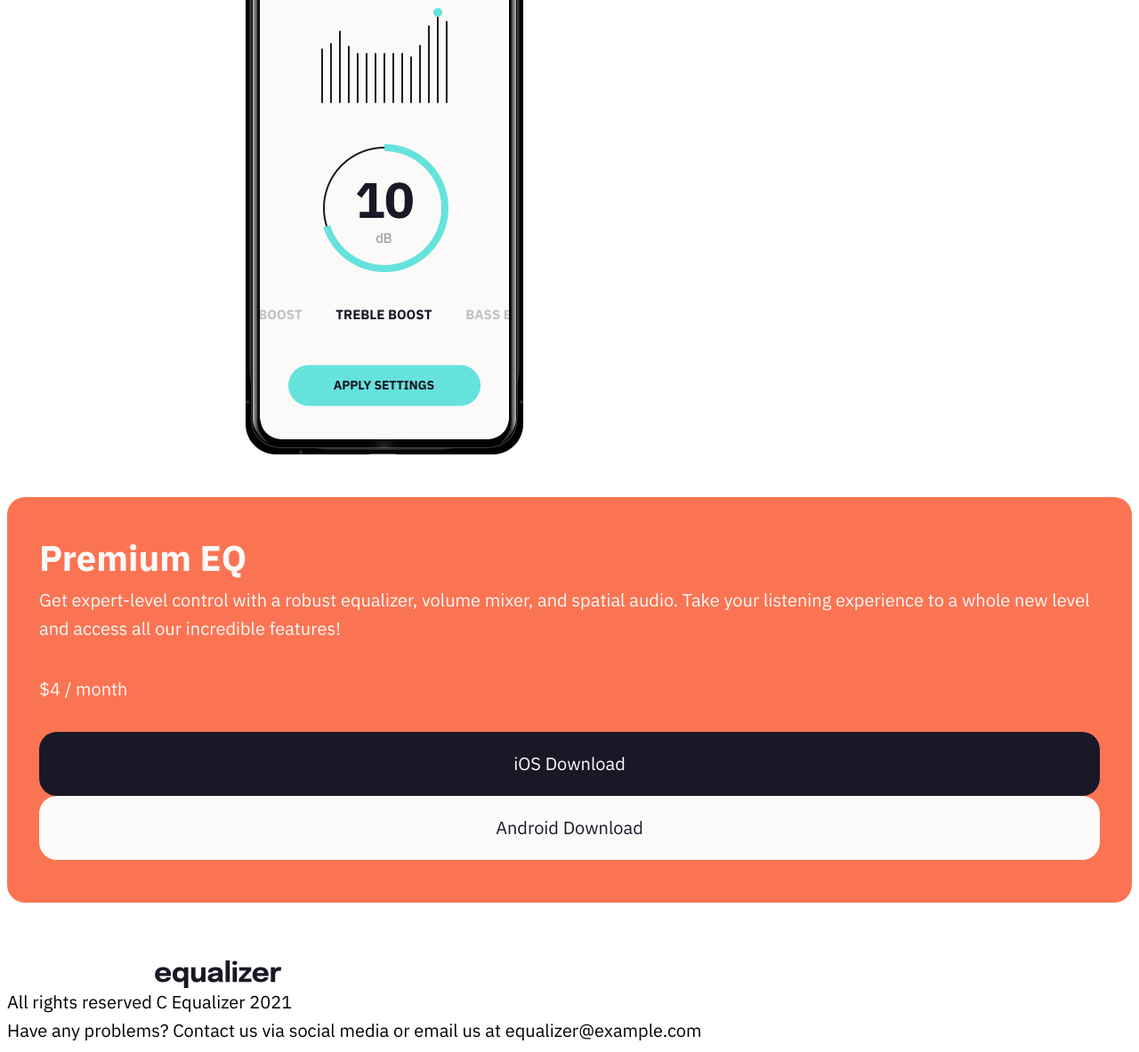
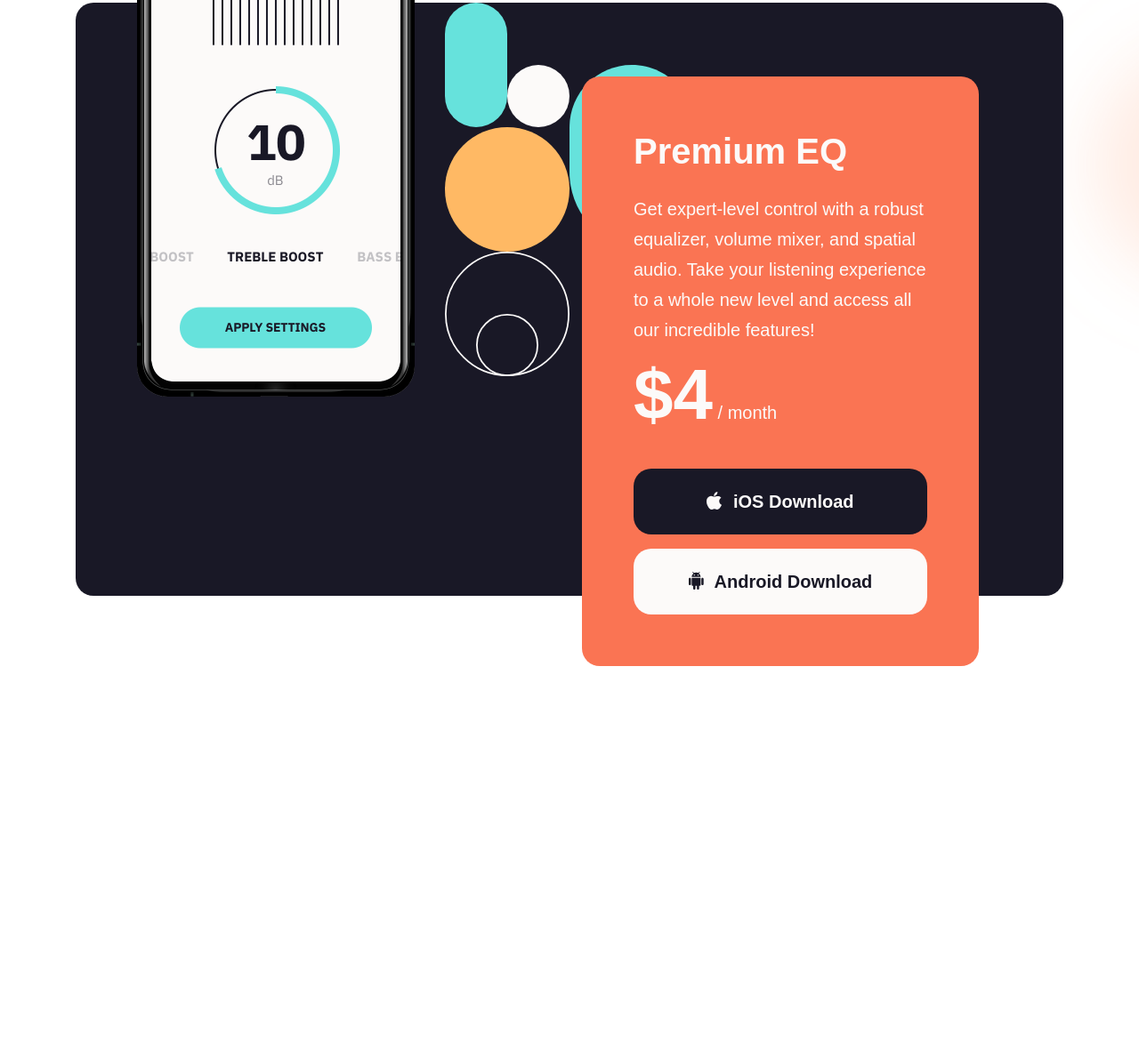
Before and after one commit to gian-ancheta/equalizer-landing-page, a plain HTML site: page index.html in a window 1280 px wide. Shown: the part 807-1990 px from the top of the page at 89% size. After the commit the page ends 1556 px from the top, so only its background shows below. Drawn offline with Linux system fonts and the light colour scheme.

Commit message:
backgrounds, source order, footer, markup, fonts

```diff
--- a/index.html
+++ b/index.html
@@ -2,83 +2,48 @@
 <html lang="en">
 <head>
   <meta charset="UTF-8">
+  <meta http-equiv="X-UA-Compatible" content="IE=edge">
   <meta name="viewport" content="width=device-width, initial-scale=1.0">
-  <link rel="icon" type="image/png" sizes="32x32" href="./assets/favicon-32x32.png">
-  <link rel="preconnect" href="https://fonts.googleapis.com">
-  <link rel="preconnect" href="https://fonts.gstatic.com" crossorigin>
-  <link href="https://fonts.googleapis.com/css2?family=IBM+Plex+Sans:wght@400;700&display=swap" rel="stylesheet">
   <link rel="stylesheet" href="styles/styles.css">
-  <title>Frontend Mentor | Equalizer landing page</title>
+  <title>Frontend mentor | Equalizer landing page</title>
 </head>
 <body>
-
-  <header class="logo">
-    <div class="logo__image"></div>
+  <header>
+    <div class="logo"></div>
   </header>
-
+  <section class="hero">
     <h1 class="hero__heading">
-    We make your music sound extraordinary.
+      We make your sound extraordinary.
     </h1>
-
     <p class="hero__body">
       A system audio equalizer specifically designed for Android and iOS. Freely tune the way your music sounds with a professional grade parametric EQ & volume mixer. Control bass, mids, treble, gain control, reverb, and more!
     </p>
-
-  <div class="illustration"></div>
+  </section>
 
 
 
 
-
+  <section class="pricing-container">
+    <div class="pricing__illustration"></div>
     <article class="pricing">
-
       <h2 class="pricing__heading">
         Premium EQ
       </h2>
-
       <p class="pricing__body">
         Get expert-level control with a robust equalizer, volume mixer, and spatial audio. Take your listening experience to a whole new level and access all our incredible features!
       </p>
-
       <p class="pricing__price">
-      $4 / month
+        <span class="price-amount">$4</span> / month
       </p>
-
-    <a class="cta cta--primary" href="">
+      <a class="cta cta--primary pricing__cta-ios" href="">
+        <div class="apple-logo"></div>
         iOS Download
       </a>
-
-    <a class="cta cta--secondary" href="">
+      <a class="cta cta--secondary pricing__cta-android" href="">
+        <div class="android-logo"></div>
         Android Download
       </a>
-
     </article>
-
-
-
-
-
-  <footer>
-
-    <div class="logo">
-      <div class="logo__image"></div>
-    </div>
-
-    <p>
-      All rights reserved C Equalizer 2021
-    </p>
-
-    <p>
-      Have any problems? Contact us via social media or email us at <span>equalizer@example.com</span>
-    </p>
-
-    <section class="socmeds">
-      <div class="socmed"></div>
-      <div class="socmed"></div>
-      <div class="socmed"></div>
   </section>
-
-  </footer>
-
 </body>
 </html>
--- a/styles/styles.css
+++ b/styles/styles.css
@@ -1,4 +1,4 @@
-/* Generic */
+/* Box sizing */
 
 html {
   box-sizing: border-box;
@@ -10,8 +10,36 @@ html {
   box-sizing: inherit;
 }
 
-body
-h1, p {
+
+
+
+
+
+
+
+
+
+/* Generic */
+
+body {
+  background: url(../assets/bg-main-mobile.png) no-repeat 8em -8em / contain;
+}
+
+@media screen and (min-width: 769px) {
+  body {
+    background: url(../assets/bg-main-tablet.png) no-repeat -10em -15em / contain;
+  }
+}
+
+@media screen and (min-width: 1201px) {
+  body {
+    background: url(../assets/bg-main-desktop.png) no-repeat 12em -12em / cover;
+  }
+}
+
+body,
+h1,
+p {
   margin: 0;
 }
 
@@ -24,31 +52,45 @@ h1, p {
 
 
 
-/* Base text */
+/* Text */
 
 html {
-  font-family: 'IBM Plex Sans', sans-serif;
-  font-weight: 400;
-  line-height: 1.6;
+  font: 400 16px / 26px sans-serif;
 }
 
-@media screen and (min-width: 481px) {
+h1 {
+  font: 700 40px / 48px sans-serif;
+}
 
+h2 {
+  font: 700 32px / 40px sans-serif;
 }
 
 @media screen and (min-width: 769px) {
   html {
-    font-size: 1.125rem;
+    font: 400 18px / 28px sans-serif;
   }
-}
 
-@media screen and (min-width: 1025px) {
+  h1 {
+    font: 700 64px / 64px sans-serif;
+  }
 
+  h2 {
+    font: 700 32px / 40px sans-serif;
+  }
 }
 
 @media screen and (min-width: 1201px) {
   html {
-    font-size: 1.25rem;
+    font: 400 20px / 34px sans-serif;
+  }
+
+  h1 {
+    font: 700 88 / 88px sans-serif;
+  }
+
+  h2 {
+    font: 700 40px / 52px sans-serif;
   }
 }
 
@@ -61,81 +103,24 @@ html {
 
 
 
-/* Heading and subheadings */
+/* Header */
 
-h1, h2, h3, h4, h5, h6 {
-  font-size: 2.5rem;
-  font-weight: 700;
-  line-height: 1;
-}
-
-h2 {
-  font-size: 2rem;
-}
-
-@media screen and (min-width: 481px) {
-
+.logo {
+  width: 146px;
+  height: 32px;
+  margin: 40px 0 64px 24px;
+  background: url(../assets/logo.svg) no-repeat center / contain;
 }
 
 @media screen and (min-width: 769px) {
-  h1, h2, h3, h4, h5, h6 {
-    font-size: 3.5rem;
-  }
-
-  h2 {
-    font-size: 1.7rem;
+  .logo {
+    margin: 60px 0 95px 40px;
   }
 }
 
-@media screen and (min-width: 1025px) {
-
-}
-
 @media screen and (min-width: 1201px) {
-  h1, h2, h3, h4, h5, h6 {
-    font-size: 4.4rem;
-  }
-
-  h2 {
-    font-size: 2rem;
-  }
-}
-
-
-
-
-
-
-
-
-
-
-/* Logo */
-
-.logo__image {
-  width: 146px;
-  height: 32px;
-  background: url(../assets/logo.svg) no-repeat center / contain;
-  margin: 40px 0 0 24px;
-}
-
-@media screen and (min-width: 481px) {
-
-}
-
-@media screen and (min-width: 769px) {
-  .logo__image {
-    margin: 60px 0 0 40px;
-  }
-}
-
-@media screen and (min-width: 1025px) {
-
-}
-
-@media screen and (min-width: 1201px) {
-  .logo__image {
-    margin: 60px 0 0 164px;
+  .logo {
+    margin: 60px 0 127px 164px;
   }
 }
 
@@ -152,48 +137,35 @@ h2 {
 
 .hero__heading {
   max-width: 327px;
-  margin: 64px 24px 0;
+  margin: 0 auto 20px 24px;
 }
 
 .hero__body {
   max-width: 327px;
-  margin: auto;
-  margin: 20px 24px 0;
-}
-
-@media screen and (min-width: 481px) {
-
-}
-
-@media screen and (min-width: 481px) {
-
+  margin: 0 auto 166px 24px;
 }
 
 @media screen and (min-width: 769px) {
   .hero__heading {
     max-width: 520px;
-    margin: 94px 0 0 40px;
+    margin: 0 0 28px 40px;
   }
 
   .hero__body {
     max-width: 514px;
-    margin: 28px 0 0 40px;
+    margin: 0 0 249px 40px;
   }
-}
-
-@media screen and (min-width: 1025px) {
-
 }
 
 @media screen and (min-width: 1201px) {
   .hero__heading {
     max-width: 1015px;
-    margin: 164px 0 0 164px;
+    margin: 0 0 40px 164px;
   }
 
   .hero__body {
     max-width: 825px;
-    margin: 40px 0 0 164px;
+    margin: 0 0 321px 164px;
   }
 }
 
@@ -206,36 +178,94 @@ h2 {
 
 
 
-/* Illustration */
+/* Pricing */
 
-.illustration {
+.pricing-container{
+  max-width: 375px;
+  padding: 380px 0 0 0;
+  background: url(../assets/bg-pattern-2.svg) no-repeat top / 280px 420px, linear-gradient(#191826, #191826);
+  border-radius: 1em;
+}
+
+.pricing__illustration {
   width: 208px;
   height: 430px;
+  margin: -30rem auto 48px;
   background: url(../assets/illustration-app.png) no-repeat center / contain;
-  margin: 68px auto 0;
 }
 
-@media screen and (min-width: 481px) {
+.pricing {
+  max-width: 375px;
+  padding: 48px 36px;
+  background: #FA7453;
+  color: #FCFAF9;
+  border-radius: 1em;
+}
 
+.pricing__heading {
+  margin: 0 0 12px 0;
+}
+
+.pricing__body {
+  margin: 0 0 36px 0;
+}
+
+.pricing__price {
+  margin: 0 0 32px 0;
+}
+
+.pricing__cta-ios {
+  margin: 0 0 16px 0;
 }
 
 @media screen and (min-width: 769px) {
-  .illustration {
+  .pricing-container{
+    max-width: 696px;
+    margin: 0 auto;
+    padding: 1px 58px 1px 240px;
+  }
+
+  .pricing__illustration {
     width: 270px;
     height: 556px;
-    margin: 98px 0 0 112px;
+    margin: -8rem 0 -10rem -10rem;
+  }
+
+  .pricing {
+    max-width: 399px;
+    margin: 0 0 -4rem 0;
+    padding: 48px;
   }
 }
 
-@media screen and (min-width: 1025px) {
+@media screen and (min-width: 1201px) {
+  .pricing-container{
+    max-width: 1110px;
+    margin: 0 auto;
+    padding: 1px 95px 1px 569px;
+  }
 
-}
-
-@media screen and (min-width: 1201px) {
-  .illustration {
+  .pricing__illustration {
     width: 312px;
     height: 642px;
-    margin: 108px 0 0 268px;
+    margin: -10rem 0 -18rem -25rem;
+  }
+
+  .pricing {
+    max-width: 446px;
+    padding: 58px;
+  }
+
+  .pricing__heading {
+    margin: 0 0 22px 0;
+  }
+
+  .pricing__body {
+    margin: 0 0 39px 0;
+  }
+
+  .pricing__price {
+    margin: 0 0 46px 0;
   }
 }
 
@@ -247,42 +277,26 @@ h2 {
 
 
 
-/* Pricing */
 
-.pricing {
-  margin: 48px 0 64px 0;
-  padding: 48px 36px;
-  background-color: #FA7453;
-  color: #FCFAF9;
-  border-radius: 1rem;
+/* Cta */
+
+.cta {
+  display: block;
+  padding: 1em 2em;
+  border-radius: 1em;
+  font-weight: 700;
+  text-align: center;
+  text-decoration: none;
 }
 
-.pricing__heading {
-  margin: 0;
+.cta--primary {
+  background: #191826;
+  color: #FCFAF9;
 }
 
-.pricing__body {
-  margin: 12px 0 0 0;
-}
-
-.pricing__price {
-  margin: 36px 0 32px 0;
-}
-
-@media screen and (min-width: 481px) {
-
-}
-
-@media screen and (min-width: 769px) {
-
-}
-
-@media screen and (min-width: 1025px) {
-
-}
-
-@media screen and (min-width: 1201px) {
-
+.cta--secondary {
+  background: #FCFAF9;
+  color: #191826;
 }
 
 
@@ -294,38 +308,36 @@ h2 {
 
 
 
-/* Ctas */
+/* Logos */
 
-.cta {
-  display: block;
-  text-align: center;
-  text-decoration: none;
-  padding: 1rem 0;
-  border-radius: 1rem;
+.apple-logo {
+  display: inline-block;
+  width: 17px;
+  height: 20px;
+  margin: 0 7px -2px 0;
+  background: url(../assets/icon-apple.svg);
 }
 
-.cta--primary {
-  background: #191826;
-  color: #FFFFFF;
+.android-logo {
+  display: inline-block;
+  width: 17px;
+  height: 20px;
+  margin: 0 7px -2px 0;
+  background: url(../assets/icon-android.svg);
 }
 
-.cta--secondary {
-  background: #FCFAF9;
-  color: #191826;
+
+
+
+
+
+
+
+
+
+/* Helpers */
+
+.price-amount {
+  font-size: 4rem;
+  font-weight: 700;
 }
-
-@media screen and (min-width: 481px) {
-
-}
-
-@media screen and (min-width: 769px) {
-
-}
-
-@media screen and (min-width: 1025px) {
-
-}
-
-@media screen and (min-width: 1201px) {
-
-}
```
Lines whose indentation alone changed are shown as unchanged.
